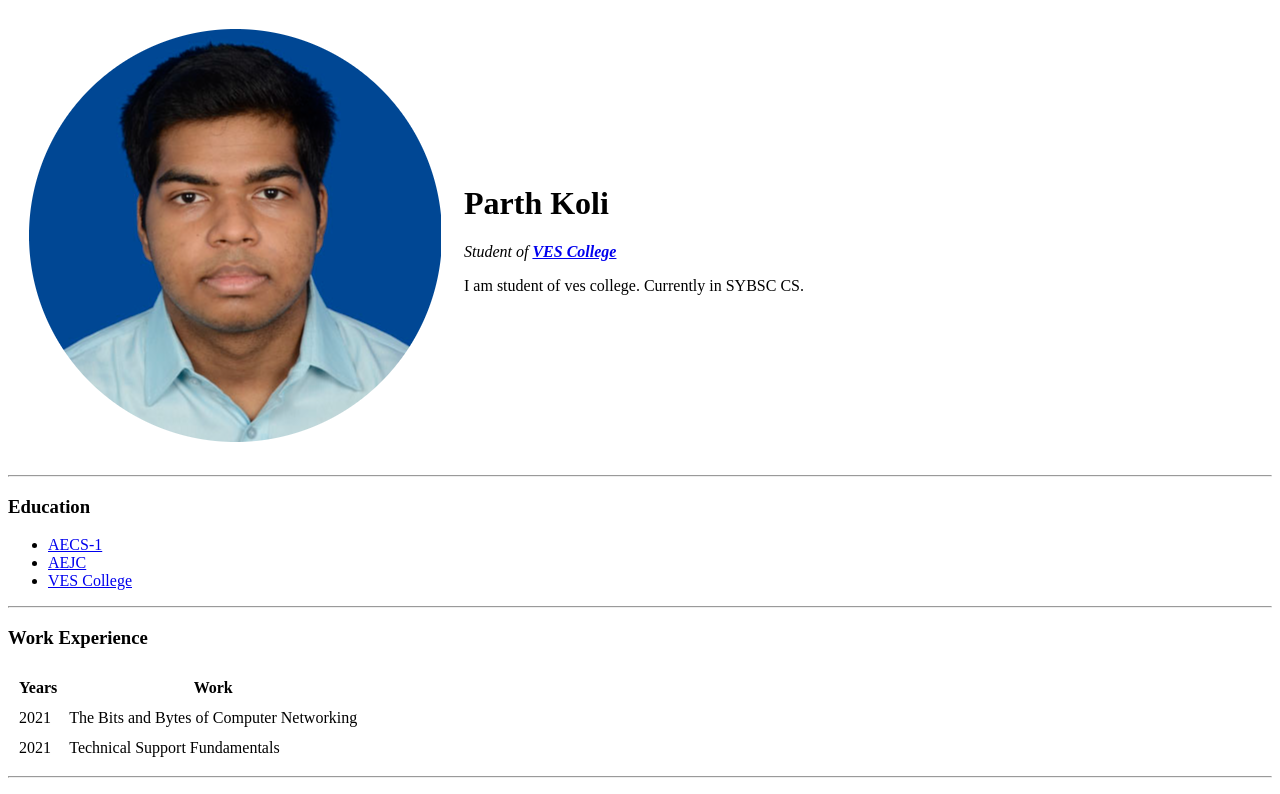
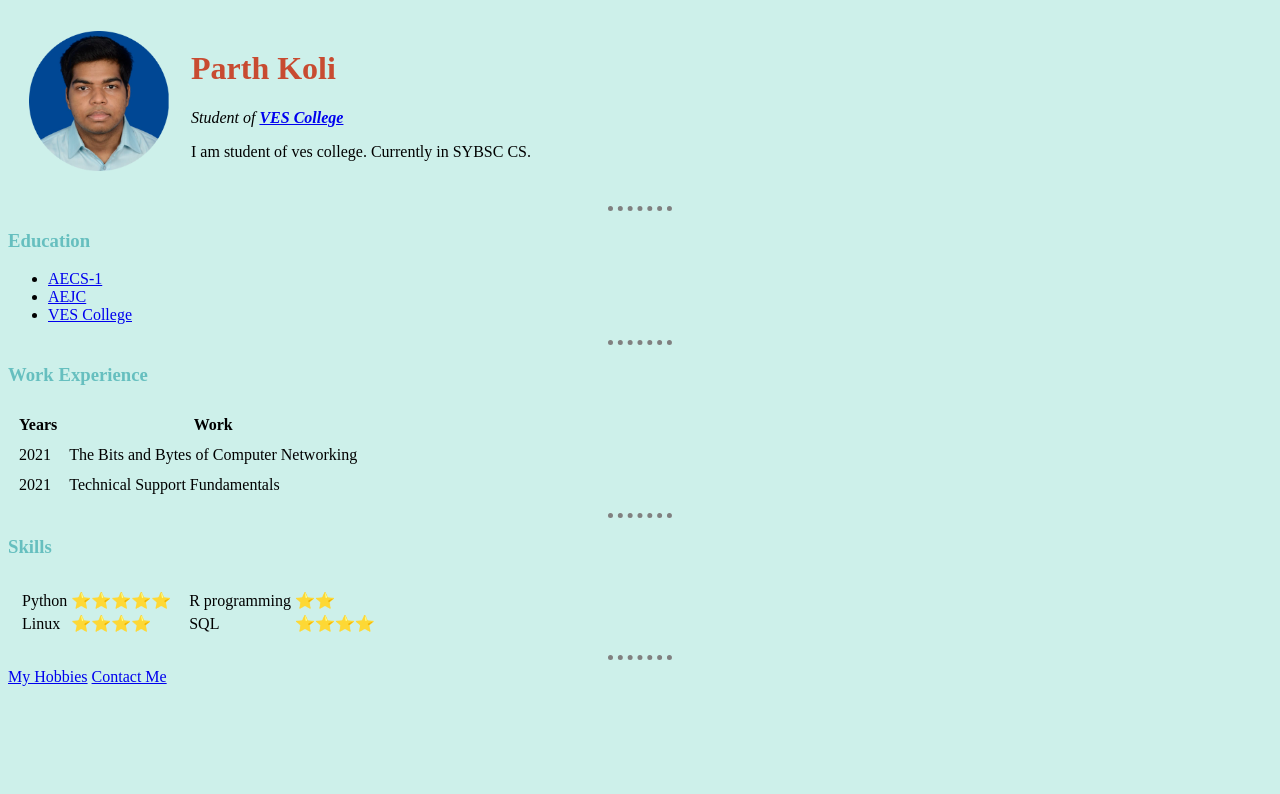
Before and after one commit to parthkoli04/CV, a plain HTML site: page index.html in a window 1280 px wide. Shown: the top 794 px of the page. Drawn offline with Linux system fonts and the light colour scheme.

Commit message:
Add files via upload

```diff
--- /dev/null
+++ b/CSS/styles.css
@@ -0,0 +1,23 @@
+body{
+    background-color: #CDF0EA;
+}
+hr{
+    border-style: none;
+    border-top-style: dotted;
+    border-color: grey;
+    border-width: 5px;
+    width: 5%;
+}
+img{
+    height: 140px;
+}
+
+h1{
+    color: #C84B31;
+}
+
+h3{
+    color: #66BFBF;
+}
+
+/* 66BFBF*/
--- a/index.html
+++ b/index.html
@@ -5,6 +5,8 @@
     <meta http-equiv="X-UA-Compatible" content="IE=edge">
     <meta name="viewport" content="width=device-width, initial-scale=1.0">
     <title>Website</title>
+
+    <link rel="stylesheet" href="CSS/styles.css">
 </head>
 <body>
     <table cellspacing="20">
```
Also changed, not shown: contact.html (+1 -0 lines), hobbies.html (+1 -0 lines).
